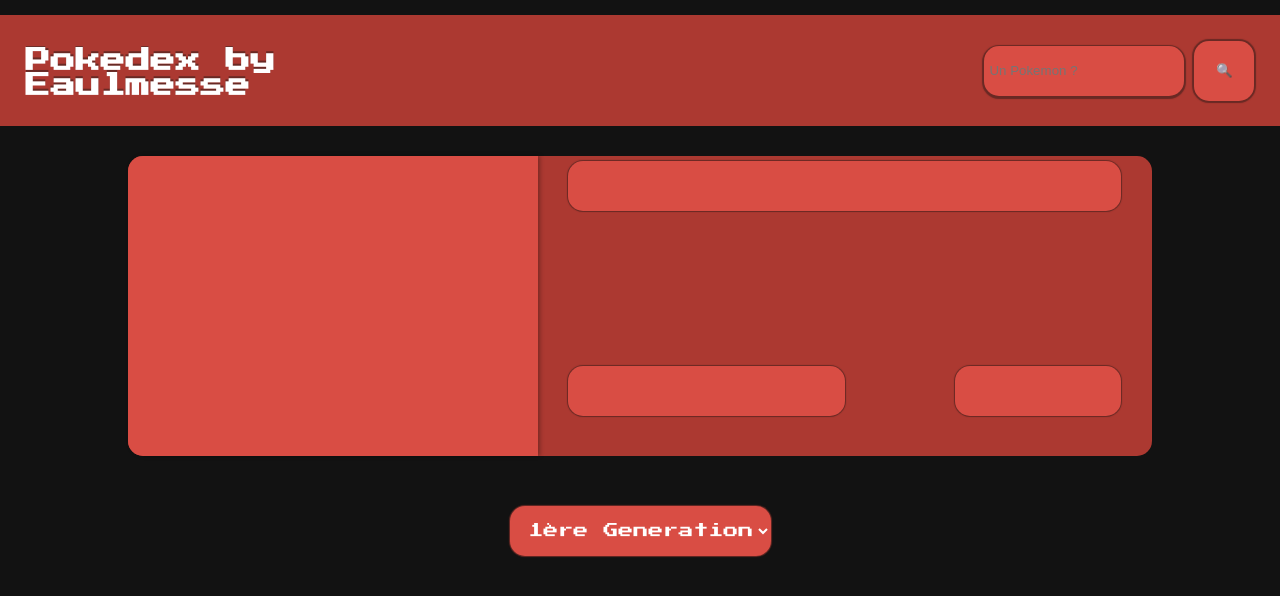
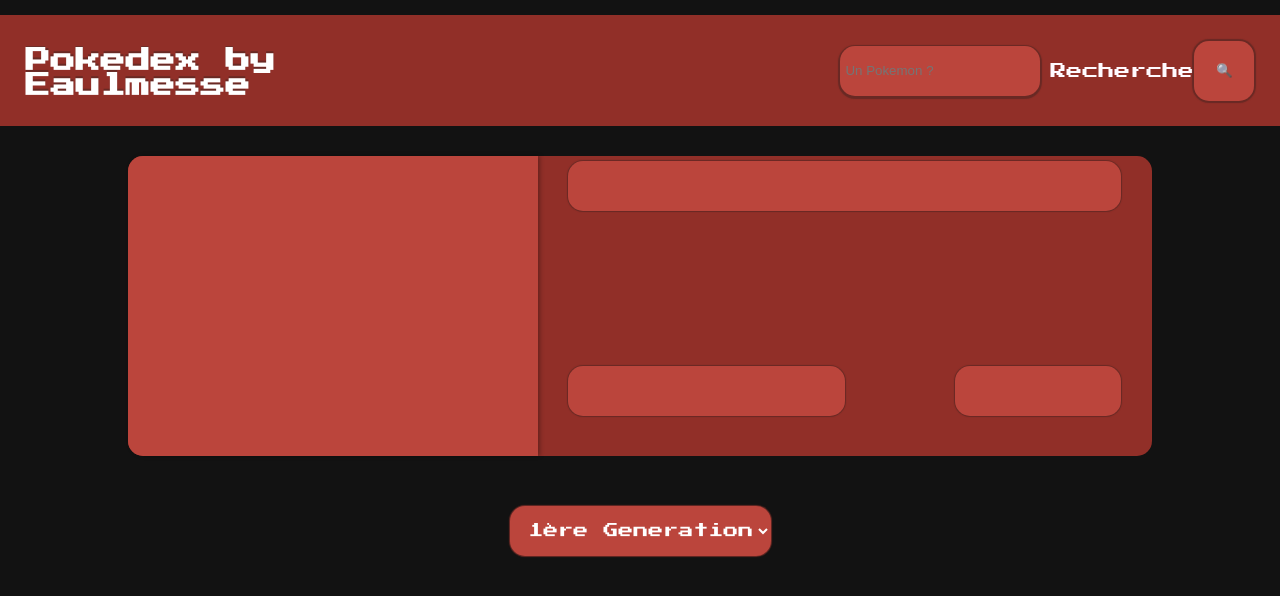
Before and after one commit to Eaulmesse/Pokedex-by-eaulmesse, a plain HTML site: page index.html in a window 1280 px wide. Drawn offline with Linux system fonts and the light colour scheme; no server answers.

Commit message:
feat: wave correct

```diff
--- a/index.html
+++ b/index.html
@@ -14,10 +14,15 @@
     <header>
         <section class="navbar">
             <h1 class="title-font">Pokedex <span class="by-eaulmesse">by Eaulmesse</span></h1>
+
+
             <form>
                 <input type="text" id="input-text" placeholder="Un Pokemon ?">
+                <label for="input-text">Recherche</label>
                 <input type="submit" id="input-submit" value="🔍">
             </form>
+
+
         </section>
     </header>
 
--- a/style.css
+++ b/style.css
@@ -5,8 +5,8 @@
 }
 
 :root {
-    --red-color: #AC3931;
-    --lightred-color: #D94D44;
+    --red-color: #912f28;
+    --lightred-color: #bb453c;
     --shadowred-color: #692924;
     --hover-color: #8d2720;
     --black-color: #121212;
@@ -245,7 +245,7 @@
     height: 30px;
     display: flex;
     justify-content: space-between;
-    font-size: 10px;
+    font-size: 15px;
     text-shadow: 0px 1.5px 0px rgb(43, 28, 28);
     margin-bottom: 10px;
 }
```
